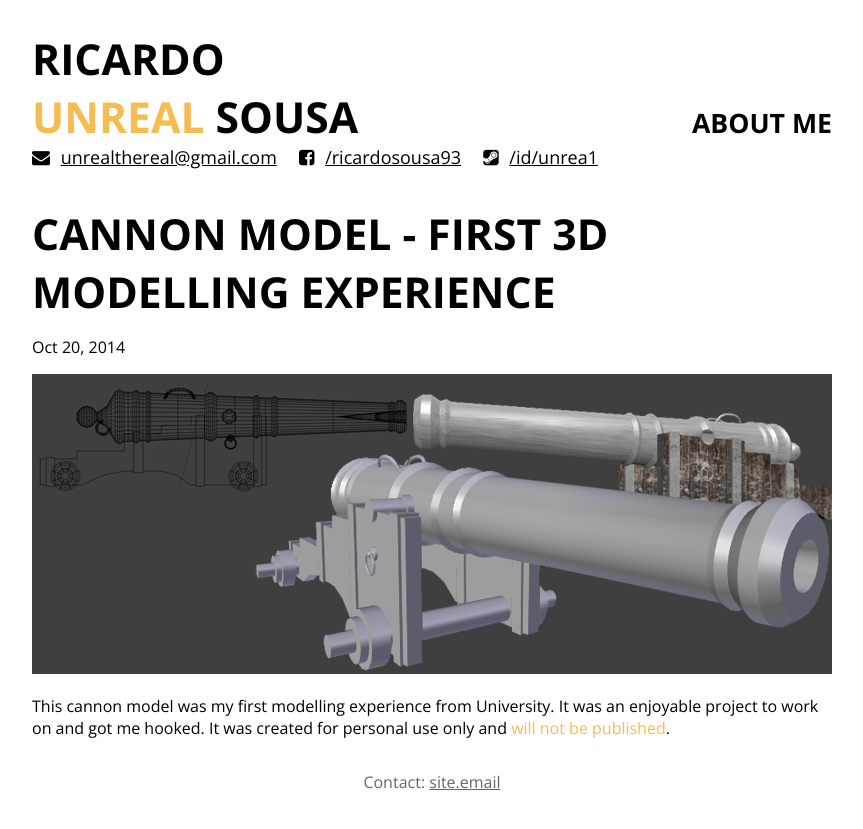
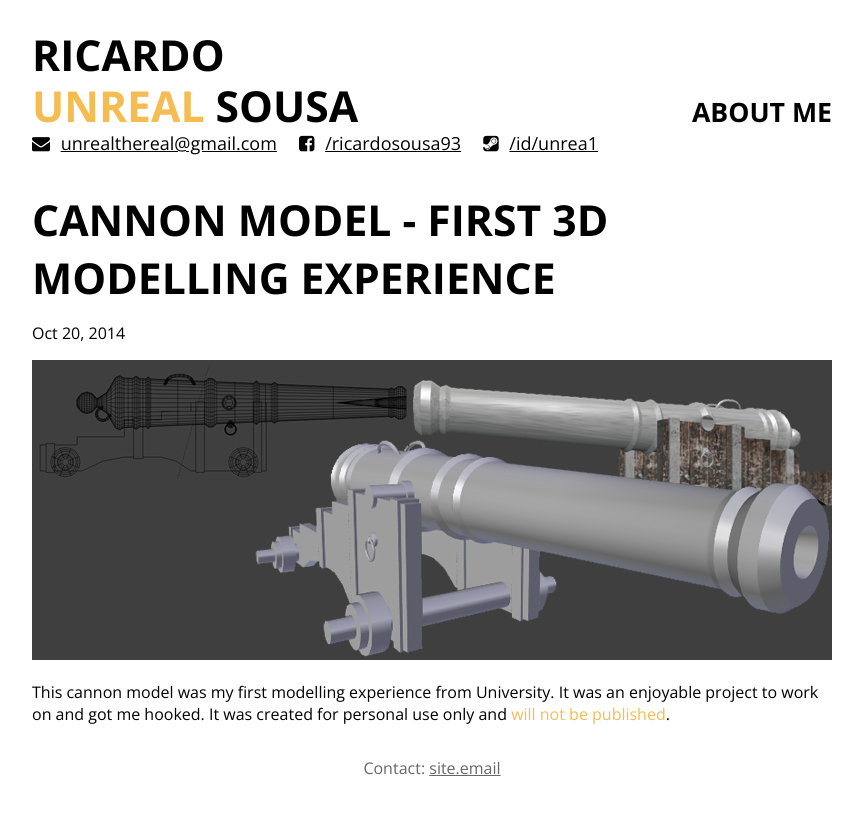
Before and after one commit to THEREALUNREAL/THEREALUNREAL.github.io, a Jekyll site: the page built from _posts/2014-10-20-cannon.markdown, in a window 1280 px wide. Shown: the top 829 px of the page, without its empty margins (208-1071 px from the left). Built offline with Jekyll 4.4.1, drawn with Linux system fonts in a browser that asks for light colours; nearby versions of some CDN libraries.

Commit message:
Fixed last commit

```diff
--- a/_sass/_base.scss
+++ b/_sass/_base.scss
@@ -25,7 +25,7 @@ a:hover { color: #666 }
   width: 60%;
   text-decoration: none;
 }
-.title h3 { line-height: 1.2em }
+.title h1 { line-height: 1.2em }
 .top .about-link {
   width: 40%;
   text-align: right;
```
